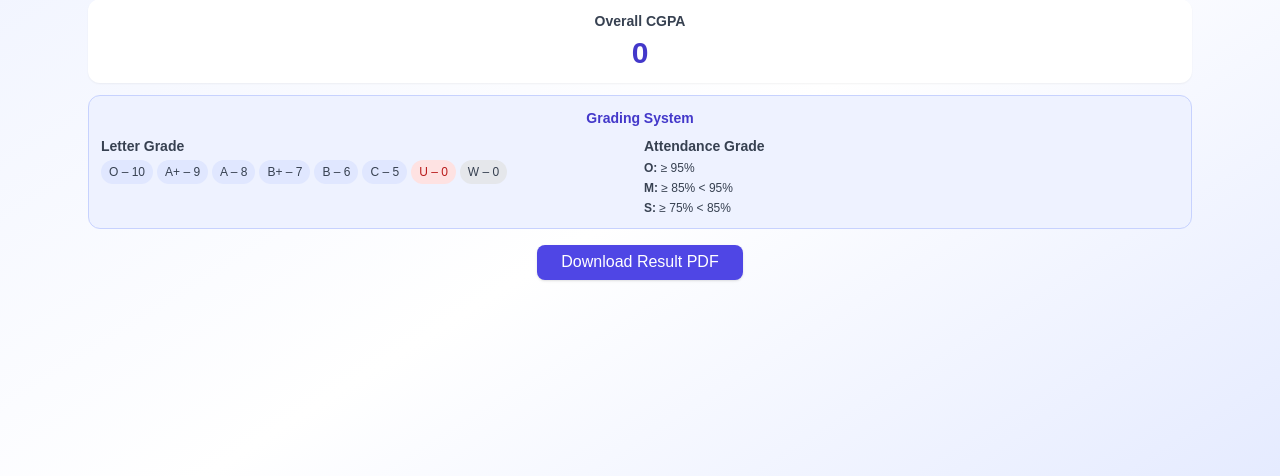
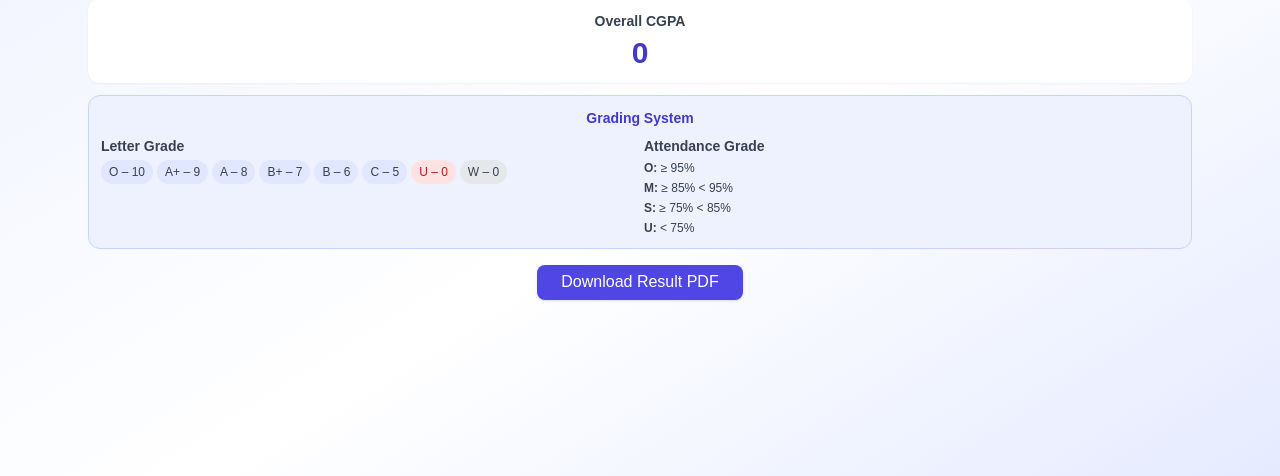
Before and after one commit to pavithira-nilavalagan/hira_ist, a Flask app: page /student/result in a window 1280 px wide. Shown: the part 196-672 px from the top of the page. Run offline with Flask 3, Linux system fonts and the light colour scheme; the visitor is signed in with stand-in values (Sample User, id 1); data that the repository does not hold is empty; some libraries are stand-ins or nearby versions.

Commit message:
Update student_result.html

```diff
--- a/templates/student_result.html
+++ b/templates/student_result.html
@@ -154,6 +154,7 @@
                       <p><b>O:</b> ≥ 95%</p>
                       <p><b>M:</b> ≥ 85% &lt; 95%</p>
                       <p><b>S:</b> ≥ 75% &lt; 85%</p>
+                      <p><b>U:</b> &lt; 75%</p>
                   </div>
               </div>
           </div>
```
